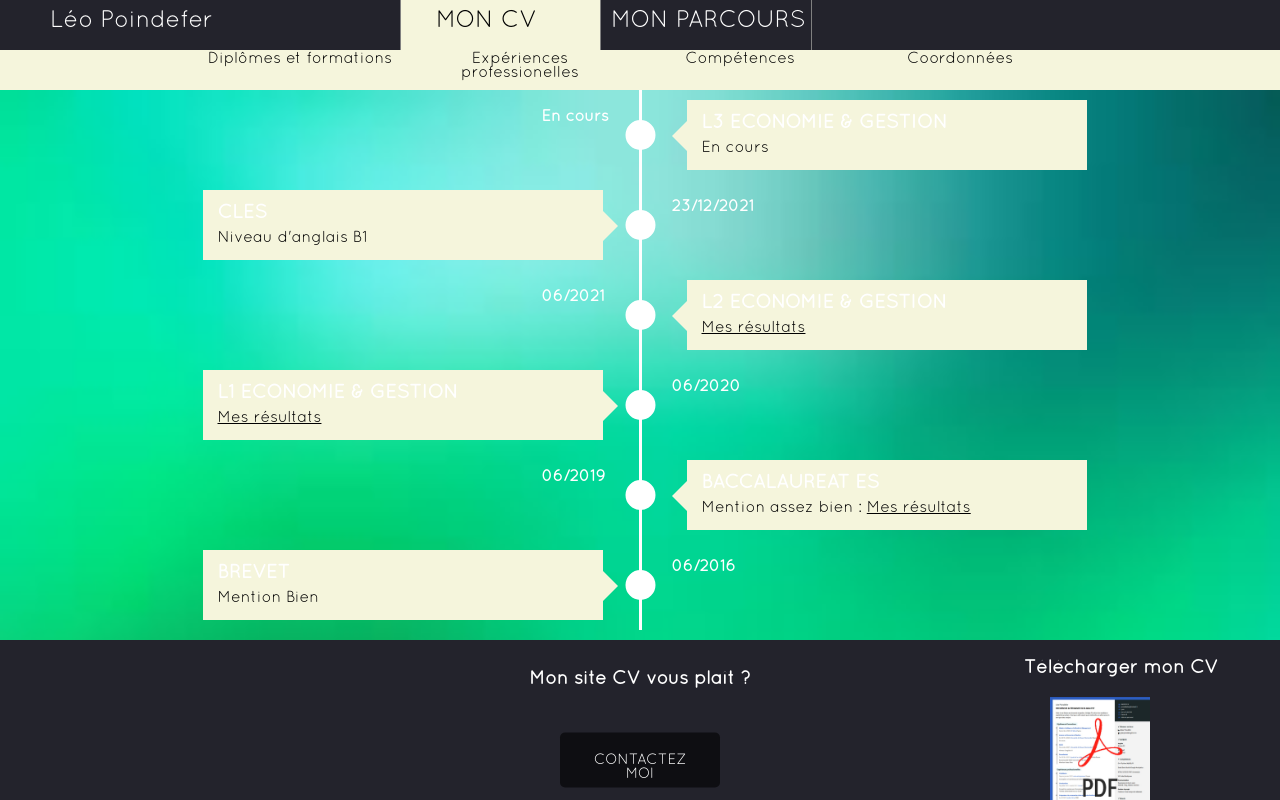
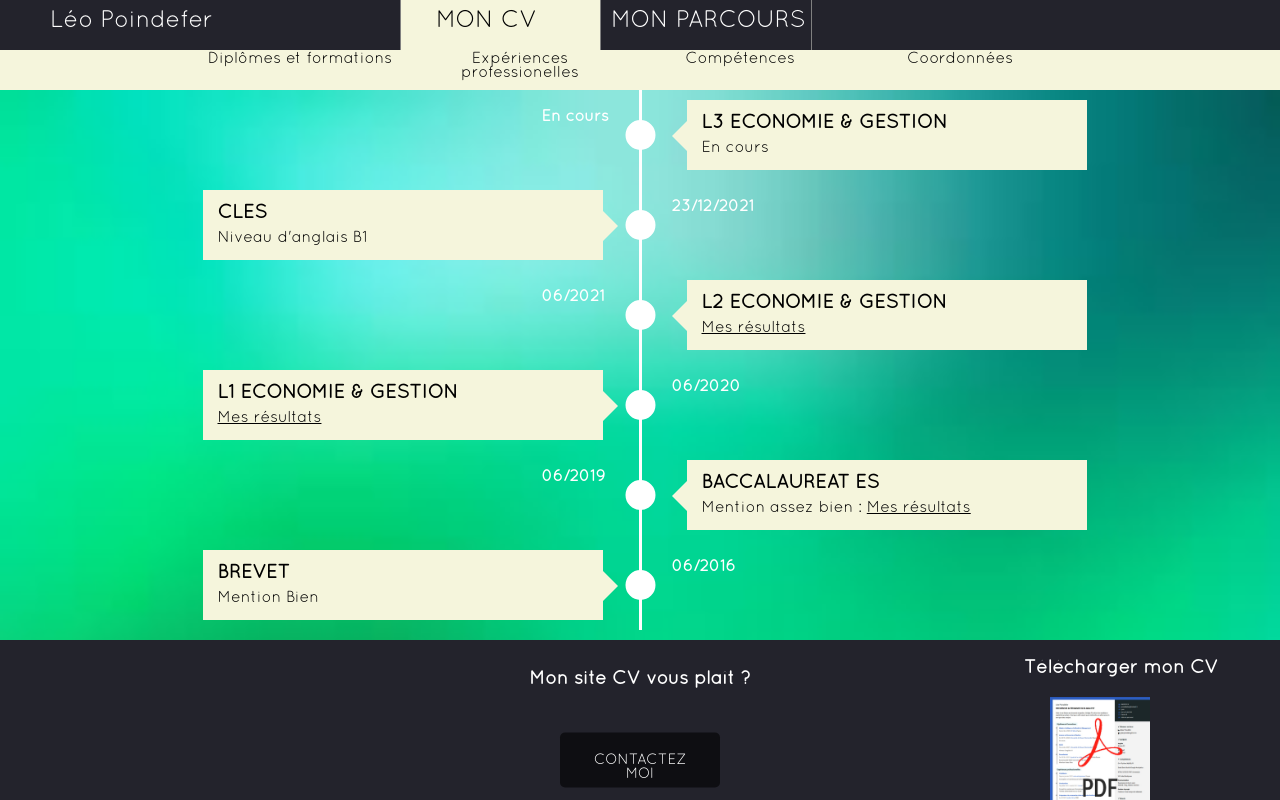
Before and after one commit to leopoindefer/leopoindefer.github.io, a PHP site: page /diplome.html in a window 1280 px wide. Run offline with PHP 8.4, Linux system fonts and the light colour scheme.

Commit message:
Update diplome.css

```diff
--- a/css/diplome.css
+++ b/css/diplome.css
@@ -280,7 +280,7 @@ body {
 
 			}
 			.timeline2   *, .timeline2   *::before, .timeline2   *::after {
-				font: normal 16px/1.5;
+				font: 16px/1.5;
 				color: black;
 				margin: 0;
 				padding: 0;
@@ -396,7 +396,8 @@ body {
 			  font-size: 1.2rem;
 			  font-weight: bold;
 			  margin-bottom: 8px;
-			  color: white;
+			  color: black;
+			font-family: Quicksand_Book;
 			}
 
 
```
